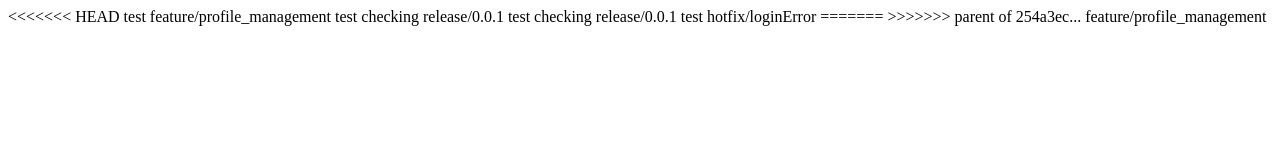
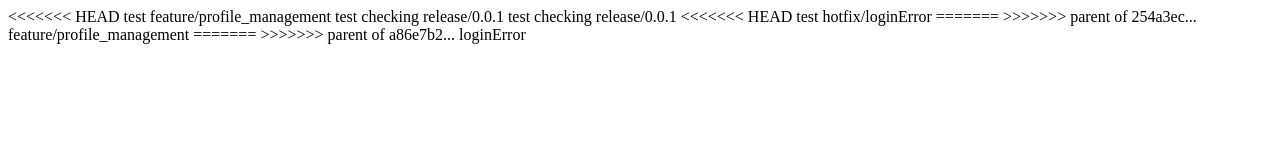
Before and after one commit to experiencedamn/testbranch, a plain HTML site: page index.html in a window 1280 px wide. Drawn offline with Linux system fonts and the light colour scheme.

Commit message:
error
error

```diff
--- a/index.html
+++ b/index.html
@@ -9,9 +9,12 @@
 <<<<<<< HEAD
     test feature/profile_management
     test checking release/0.0.1 test checking release/0.0.1
+<<<<<<< HEAD
     test hotfix/loginError
 =======
 
 >>>>>>> parent of 254a3ec... feature/profile_management
+=======
+>>>>>>> parent of a86e7b2... loginError
 </body>
 </html>
```
